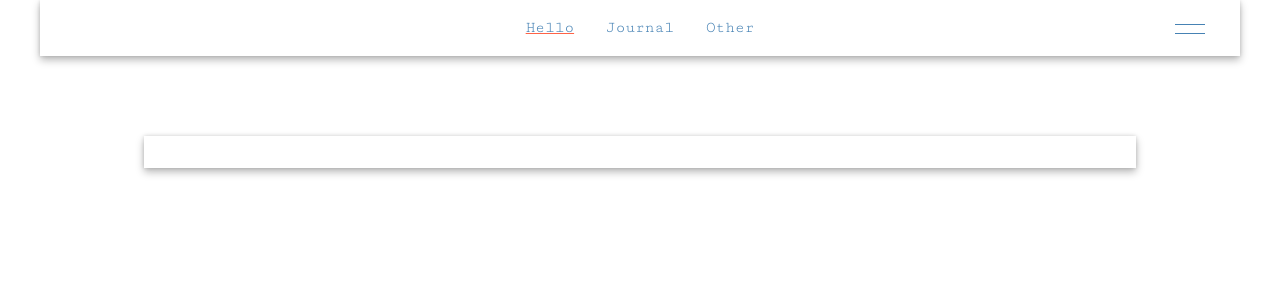
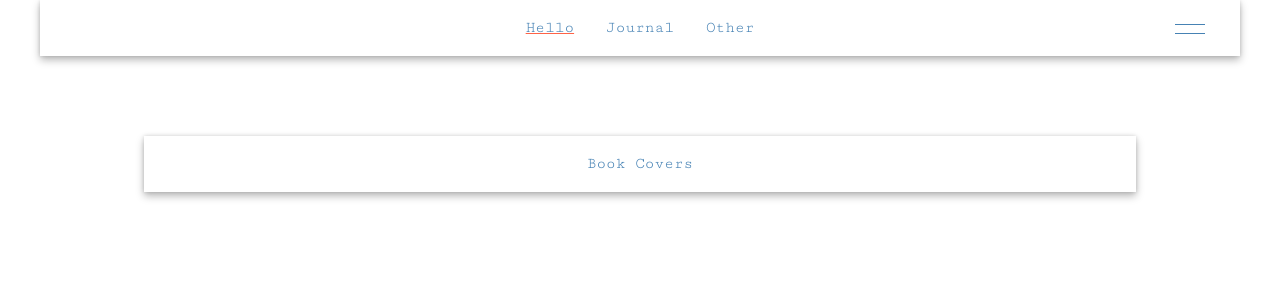
Before and after one commit to kbejko/kbejko.github.io, a Jekyll site: the page built from other.html, in a window 1280 px wide. Shown: the top 300 px of the page. Built offline with Jekyll 4.4.1, drawn with Linux system fonts in a browser that asks for light colours; nearby versions of some CDN libraries.

Commit message:
Add link to book covers

```diff
--- a/other.html
+++ b/other.html
@@ -3,3 +3,5 @@ layout: default
 title: Resources
 permalink: /other/
 ---
+
+<a href="http://klajdibejko.com/book-covers/">Book Covers</a>
```
